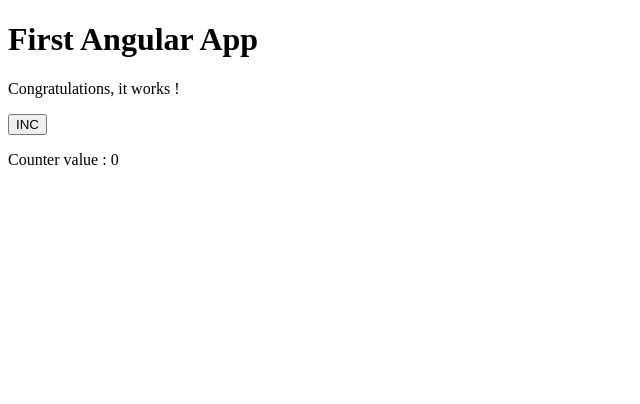
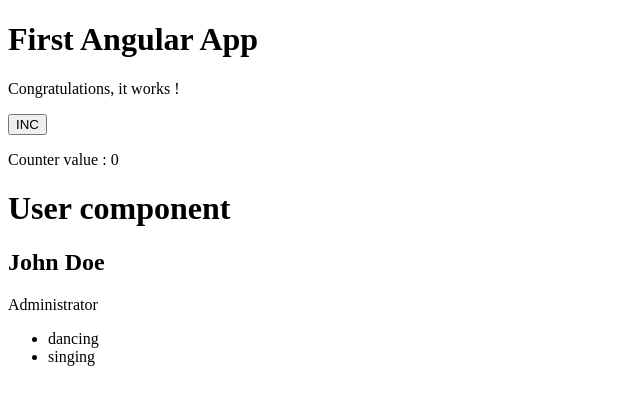
Before and after one commit to rgirodon/tse_angular, an Angular app: page / in a window 1280 px wide. Shown: the top 404 px of the page, without its empty margins (0-640 px from the left). Built offline with nearby package versions, Linux system fonts and the light colour scheme.

Commit message:
Add User component with conditional and loop rendering

```diff
--- a/src/app/app.component.html
+++ b/src/app/app.component.html
@@ -1,3 +1,4 @@
 <h1>{{ title }}</h1>
 <p>{{ message }}</p>
 <app-counter></app-counter>
+<app-user></app-user>
--- a/src/app/app.component.ts
+++ b/src/app/app.component.ts
@@ -1,11 +1,12 @@
 import { Component } from '@angular/core';
 import { RouterOutlet } from '@angular/router';
 import { CounterComponent } from './counter/counter.component';
+import { UserComponent } from './user/user.component';
 
 @Component({
   selector: 'app-root',
   standalone: true,
-  imports: [RouterOutlet, CounterComponent],
+  imports: [RouterOutlet, CounterComponent, UserComponent],
   templateUrl: './app.component.html',
   styleUrl: './app.component.css'
 })
--- /dev/null
+++ b/src/app/user/user.component.html
@@ -0,0 +1,13 @@
+<h1>User component</h1>
+<h2>{{ firstName }} {{ lastName }}</h2>
+@if (isAdmin) {
+    <p>Administrator</p>
+}
+@else {
+    <p>Guest</p>
+}
+<ul>
+@for (skill of skills; track skill) {
+    <li>{{ skill }}</li>
+}
+</ul>
--- /dev/null
+++ b/src/app/user/user.component.ts
@@ -0,0 +1,22 @@
+import { Component } from '@angular/core';
+
+@Component({
+  selector: 'app-user',
+  standalone: true,
+  imports: [],
+  templateUrl: './user.component.html',
+  styleUrl: './user.component.css'
+})
+export class UserComponent {
+
+  firstName: string = 'John';
+
+  lastName: string = 'Doe';
+
+  isAdmin: boolean = true;
+
+  skills: string[] = [
+    "dancing",
+    "singing",
+  ];
+}
```
Also changed, not shown: src/app/user/user.component.css (added), 1 other file (tests, documents, lock files or other folders).
